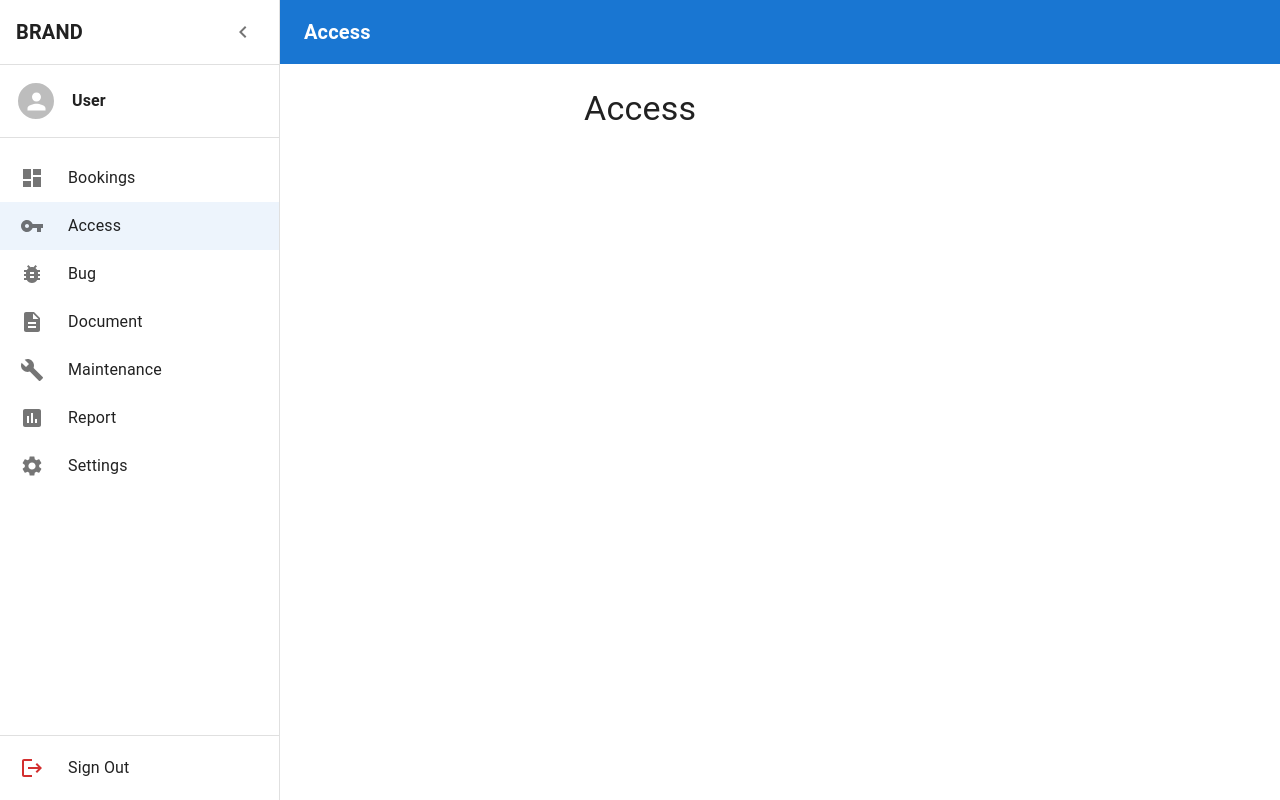
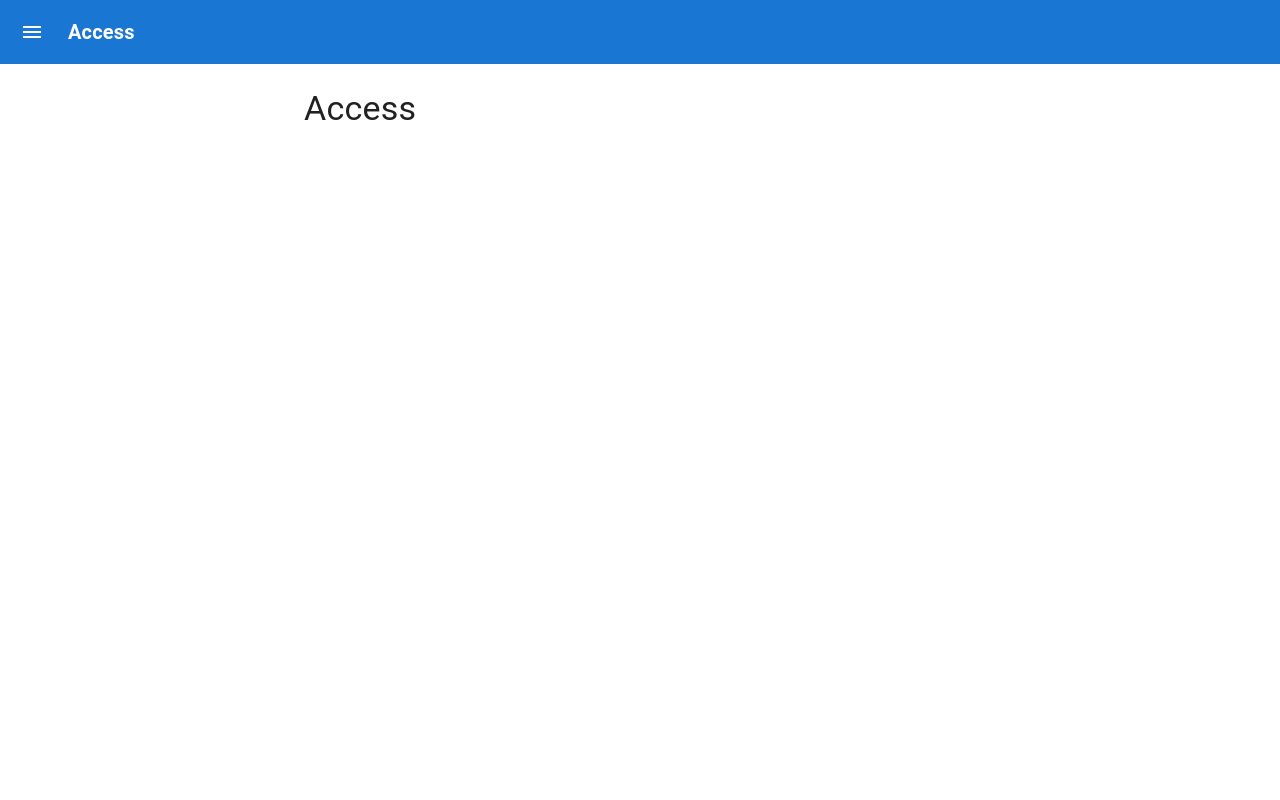
Before and after one commit to JaysonBam/bookings, a React (Vite) app: page /access in a window 1280 px wide. Built offline with nearby package versions, Linux system fonts and the light colour scheme.

Commit message:
simplify

```diff
--- a/src/App.tsx
+++ b/src/App.tsx
@@ -2,7 +2,6 @@ import { Routes, Route, Navigate } from 'react-router-dom'
 import { Box, Toolbar, CssBaseline } from '@mui/material'
 import { ThemeProvider, createTheme } from '@mui/material/styles'
 import useMediaQuery from '@mui/material/useMediaQuery'
-import { useState } from 'react'
 
 import LoginPage from './pages/login/page'
 import BookingsPage from './pages/bookings/page'
@@ -17,13 +16,25 @@ import Sidebar from './components/Sidebar'
 import { LayoutProvider, useLayout } from './components/LayoutContext'
 
 function Layout({ children }: { children: React.ReactNode }) {
-  const { isMobile, open, mobileOpen, onToggle, drawerWidth } = useLayout()
+  const { open, onToggle, drawerWidth } = useLayout()
   return (
-    <Box sx={{ display: 'flex' }}>
-      <Sidebar drawerWidth={drawerWidth} open={open} mobileOpen={mobileOpen} isMobile={isMobile} onToggle={onToggle} />
-      <Box component="main" sx={{ flexGrow: 1, p: 3, ml: open && !isMobile ? `${drawerWidth}px` : 0 }}>
+    <Box sx={{ display: 'flex', height: '100%' }}>
+      <Sidebar drawerWidth={drawerWidth} open={open} onToggle={onToggle} />
+      <Box
+        component="main"
+        sx={{
+          flexGrow: 1,
+          p: 3,
+          ml: open ? `${drawerWidth}px` : 0,
+          height: '100%',
+          boxSizing: 'border-box',
+          display: 'flex',
+          flexDirection: 'column',
+          overflow: 'hidden',
+        }}
+      >
         <Toolbar />
-        {children}
+        <Box sx={{ flex: 1, overflow: 'hidden' }}>{children}</Box>
       </Box>
     </Box>
   )
@@ -31,34 +42,17 @@ function Layout({ children }: { children: React.ReactNode }) {
 
 
 function App() {
-  // Use system theme
   const prefersDarkMode = useMediaQuery('(prefers-color-scheme: dark)')
   const theme = createTheme({
     palette: {
       mode: prefersDarkMode ? 'dark' : 'light',
     },
   })
-  const isMobile = useMediaQuery(theme.breakpoints.down('sm'))
-  const [open, setOpen] = useState(true)
-  const [mobileOpen, setMobileOpen] = useState(false)
-
-  const handleToggle = () => {
-    if (isMobile) setMobileOpen((s) => !s)
-    else setOpen((s) => !s)
-  }
-
-  const ctxValue = {
-    isMobile,
-    open,
-    mobileOpen,
-    drawerWidth: 280,
-    onToggle: handleToggle,
-  }
 
   return (
     <ThemeProvider theme={theme}>
       <CssBaseline />
-      <LayoutProvider value={ctxValue}>
+      <LayoutProvider>
         <Routes>
           <Route path="/" element={<Navigate to="/login" replace />} />
           <Route path="/login" element={<LoginPage />} />
--- a/src/components/LayoutContext.tsx
+++ b/src/components/LayoutContext.tsx
@@ -1,7 +1,6 @@
-import React, { createContext, useContext } from 'react'
+import React, { createContext, useContext, useState } from 'react'
 
 type LayoutContextType = {
-  isMobile: boolean
   open: boolean
   mobileOpen: boolean
   drawerWidth: number
@@ -10,7 +9,17 @@ type LayoutContextType = {
 
 const LayoutContext = createContext<LayoutContextType | undefined>(undefined)
 
-export function LayoutProvider({ value, children }: { value: LayoutContextType; children: React.ReactNode }) {
+export function LayoutProvider({ children, initialOpen = false, initialDrawerWidth = 280 }: { children: React.ReactNode; initialOpen?: boolean; initialDrawerWidth?: number }) {
+  const [open, setOpen] = useState(initialOpen)
+  const onToggle = () => setOpen((s) => !s)
+
+  const value: LayoutContextType = {
+    open,
+    mobileOpen: false,
+    drawerWidth: initialDrawerWidth,
+    onToggle,
+  }
+
   return <LayoutContext.Provider value={value}>{children}</LayoutContext.Provider>
 }
 
--- a/src/components/Sidebar.tsx
+++ b/src/components/Sidebar.tsx
@@ -22,6 +22,7 @@ import AssessmentIcon from '@mui/icons-material/Assessment'
 import SettingsIcon from '@mui/icons-material/Settings'
 import LogoutIcon from '@mui/icons-material/Logout'
 import { useLocation, useNavigate } from 'react-router-dom'
+import { useLayout } from './LayoutContext'
 
 type User = {
   name: string
@@ -30,8 +31,6 @@ type User = {
 
 type Props = {
   open: boolean
-  mobileOpen: boolean
-  isMobile: boolean
   drawerWidth?: number
   currentUser?: User
   onToggle: () => void
@@ -40,25 +39,23 @@ type Props = {
 
 export default function Sidebar({
   open,
-  mobileOpen,
-  isMobile,
   drawerWidth = 280,
   currentUser,
   onToggle,
   onSignOut,
 }: Props) {
+  const layout = useLayout()
+  const finalOpen = open === undefined ? layout.open : open
+  const finalDrawerWidth = drawerWidth === undefined ? layout.drawerWidth : drawerWidth
+  const finalOnToggle = onToggle ?? layout.onToggle
 
+  const location = useLocation()
+  const navigate = useNavigate()
 
   const handleLogout = () => {
     if (onSignOut) return onSignOut()
-    if (typeof window !== 'undefined') {
-      window.history.pushState({}, '', '/login')
-      window.dispatchEvent(new PopStateEvent('popstate'))
-    }
+    navigate('/login')
   }
-
-  const location = useLocation()
-  const navigate = useNavigate()
 
   const DrawerContent = (
     <Box sx={{ height: '100%', display: 'flex', flexDirection: 'column' }}>
@@ -120,14 +117,15 @@ export default function Sidebar({
 
   return (
     <Drawer
-      variant={isMobile ? 'temporary' : 'persistent'}
-      open={isMobile ? mobileOpen : open}
-      onClose={onToggle}
+      variant="persistent"
+      open={finalOpen}
+      onClose={finalOnToggle}
       sx={{
-        width: drawerWidth,
+        width: finalDrawerWidth,
         flexShrink: 0,
         '& .MuiDrawer-paper': {
-          width: drawerWidth,
+          width: finalDrawerWidth,
+          height: '100vh',
           boxSizing: 'border-box',
           borderRight: '1px solid',
           borderColor: 'divider',
--- a/src/components/header.tsx
+++ b/src/components/header.tsx
@@ -4,35 +4,12 @@ import { useTheme } from '@mui/material/styles'
 import { useLayout } from './LayoutContext'
 
 type Props = {
-  open?: boolean
-  isMobile?: boolean
-  drawerWidth?: number
-  onToggle?: () => void
   title?: string
 }
 
-export default function Header({ open, isMobile, drawerWidth = 280, onToggle, title = 'Dashboard Overview' }: Props) {
+export default function Header({ title = 'Dashboard Overview' }: Props) {
   const theme = useTheme()
-  let ctxOpen = open
-  let ctxIsMobile = isMobile
-  let ctxOnToggle = onToggle
-
-  let layout: any | undefined
-  try {
-    layout = useLayout()
-  } catch (e) {
-    layout = undefined
-  }
-
-  if (layout) {
-    if (open === undefined) ctxOpen = layout.open
-    if (isMobile === undefined) ctxIsMobile = layout.isMobile
-    if (onToggle === undefined) ctxOnToggle = layout.onToggle
-  }
-
-  const finalOpen = ctxOpen ?? false
-  const finalIsMobile = ctxIsMobile ?? false
-  const finalOnToggle = ctxOnToggle ?? (() => {})
+  const { open: finalOpen, onToggle: finalOnToggle, drawerWidth } = useLayout()
 
   return (
     <AppBar
@@ -44,11 +21,10 @@ export default function Header({ open, isMobile, drawerWidth = 280, onToggle, ti
           easing: theme.transitions.easing.sharp,
           duration: theme.transitions.duration.leavingScreen,
         }),
-        ...(finalOpen && !finalIsMobile && {
+        ...(finalOpen && {
           marginLeft: drawerWidth,
           width: `calc(100% - ${drawerWidth}px)`,
         }),
-        // Remove custom colors, use MUI default theme
       }}
     >
       <Toolbar>
@@ -59,7 +35,7 @@ export default function Header({ open, isMobile, drawerWidth = 280, onToggle, ti
           edge="start"
           sx={{
             marginRight: 2,
-            ...(finalOpen && !finalIsMobile && { display: 'none' }),
+            ...(finalOpen && { display: 'none' }),
           }}
         >
           <MenuIcon />
--- a/src/main.tsx
+++ b/src/main.tsx
@@ -1,12 +1,24 @@
 import { StrictMode } from 'react'
 import { createRoot } from 'react-dom/client'
-import { BrowserRouter } from 'react-router-dom'
+import { createBrowserRouter, RouterProvider } from 'react-router-dom'
 import App from './App'
+
+const router = createBrowserRouter(
+  [
+    {
+      path: '/*',
+      element: <App />,
+    },
+  ],
+  ({
+    future: {
+      v7_startTransition: true,
+    },
+  } as unknown) as any,
+)
 
 createRoot(document.getElementById('root')!).render(
   <StrictMode>
-    <BrowserRouter>
-      <App />
-    </BrowserRouter>
+    <RouterProvider router={router} future={({ v7_startTransition: true } as unknown) as any} />
   </StrictMode>,
 )
```
